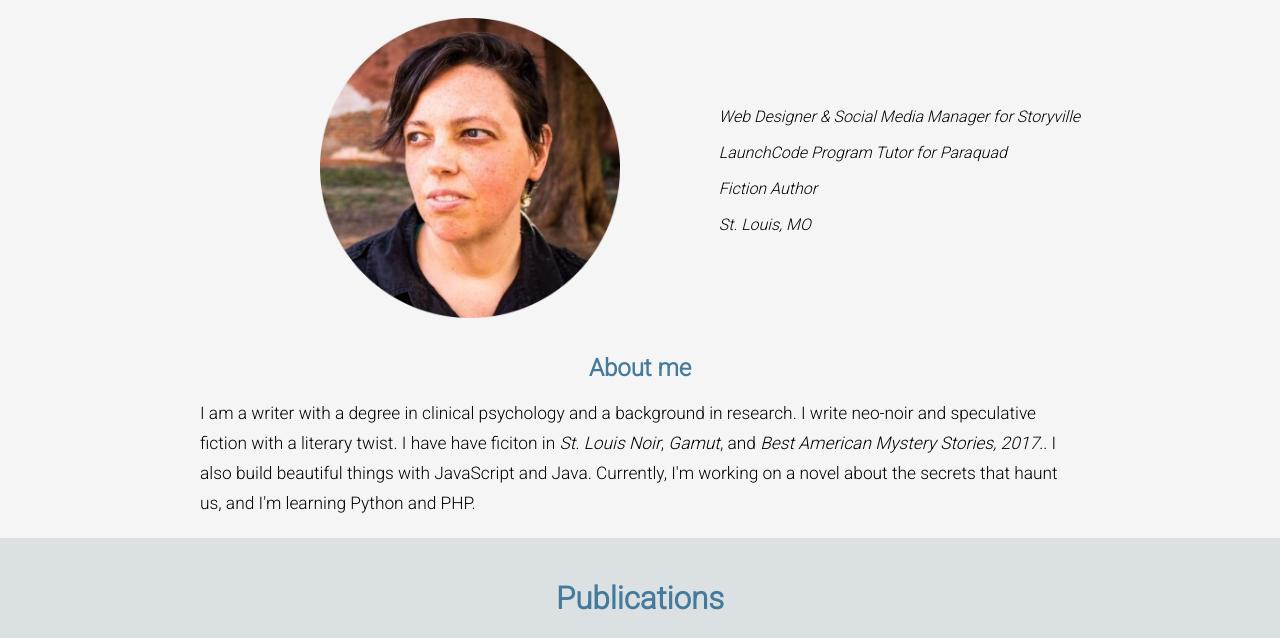
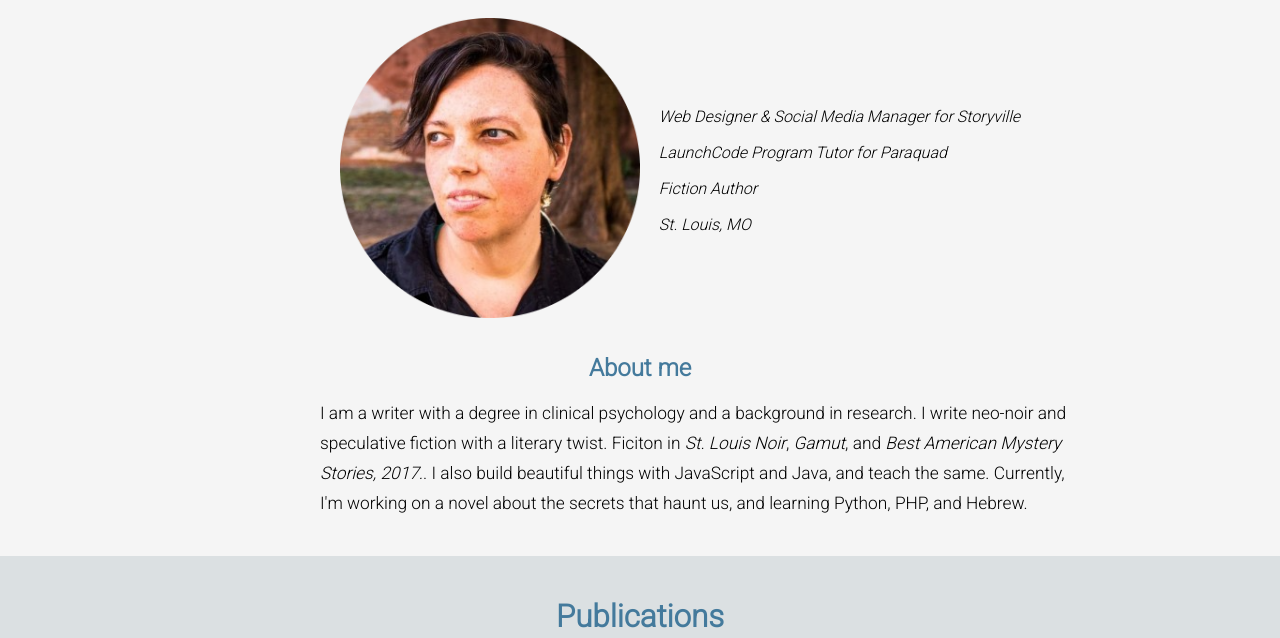
Before and after one commit to coney-s/profile-website, a plain HTML site: page index.html in a window 1280 px wide. Shown: the part 660-1298 px from the top of the page. Drawn offline with nearby package versions, Linux system fonts and the light colour scheme; files whose address does not match are found by name.

Commit message:
Responsive profile

```diff
--- a/index.html
+++ b/index.html
@@ -91,7 +91,7 @@
         <h2 id="profile">Profile</h2>
     </div>
 
-    <div class="flex-container">
+    <div class="flex-container" style="max-width: 820px; justify-content: center;">
         <div class="item item-1 prof">
             <div class="author-photo">
                 <img src="authorphoto-circle.png" alt="A picture of the author looking to the left.">
@@ -108,9 +108,9 @@
 
    <h2 id="about">About me</h2>
     <p class="personalStatement">I am a writer with a degree in clinical psychology and a background in research.
-        I write neo-noir and speculative fiction with a literary twist. I have  have ficiton in
+        I write neo-noir and speculative fiction with a literary twist. Ficiton in
         <em>St. Louis Noir</em>, <em>Gamut</em>, and <em>Best American Mystery Stories, 2017.</em>. I also build beautiful
-         things with JavaScript and Java. Currently, I'm working on a novel about the secrets that haunt us, and I'm learning Python and PHP.
+         things with JavaScript and Java, and teach the same. Currently, I'm working on a novel about the secrets that haunt us, and learning Python, PHP, and Hebrew.
     </p>
 </div>
 
--- a/styles.css
+++ b/styles.css
@@ -48,19 +48,20 @@ body {
 }
 
 .author-photo {
-  /* padding-left: 40px; */
+  padding-left: 20px;
   margin: auto;
+  justify-content: center;
 }
 
 .titles {
     line-height: 20px;
     font-family: 'Roboto', sans-serif;
-    /* padding-top: 90px; */
-    /* padding-right: 30px; */
-    /* flex-direction: row; */
+    /* padding-right: 95px;  */
+    /* flex-direction: row; */ /*This looks good in a smaller window on the computer, and it looks good in the mobible, but it looks bad in full screen*/
     padding-left: 5px;
     flex-wrap: wrap;
     margin:auto;
+    justify-content: center;
 }
 
 .prof {
@@ -71,8 +72,7 @@ body {
     font-family: 'Roboto', sans-serif;
     font-size: 13pt;
     line-height: 30px;
-    /* margin-left: 120px; */
-    margin:auto;
+    margin-left: 120px;
 }
 
 #about {
@@ -432,7 +432,7 @@ h3.career {
 
   .personalStatement {
     text-align: center;
-    margin: 10px;
+    margin: 15px;
   }
 
   }
```
